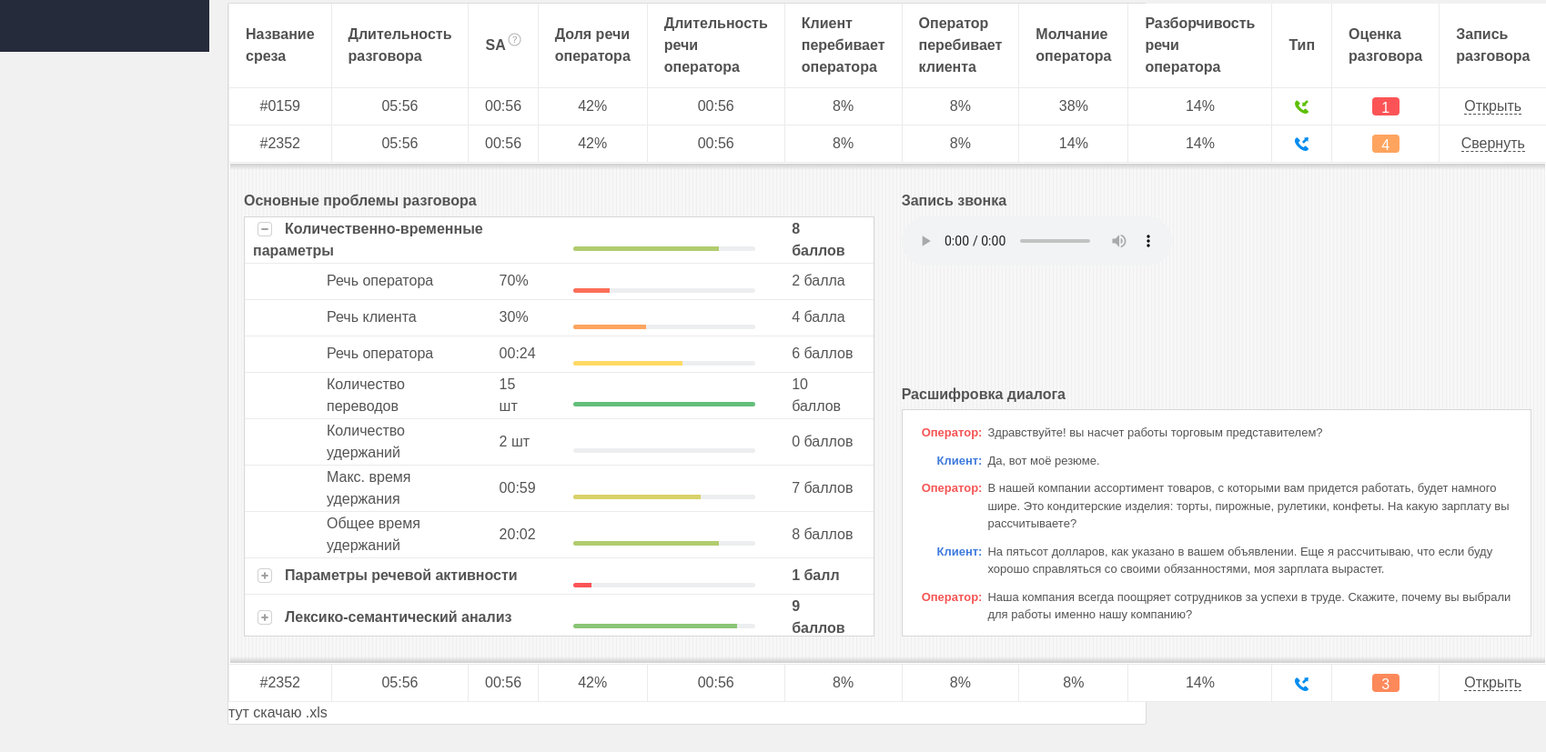
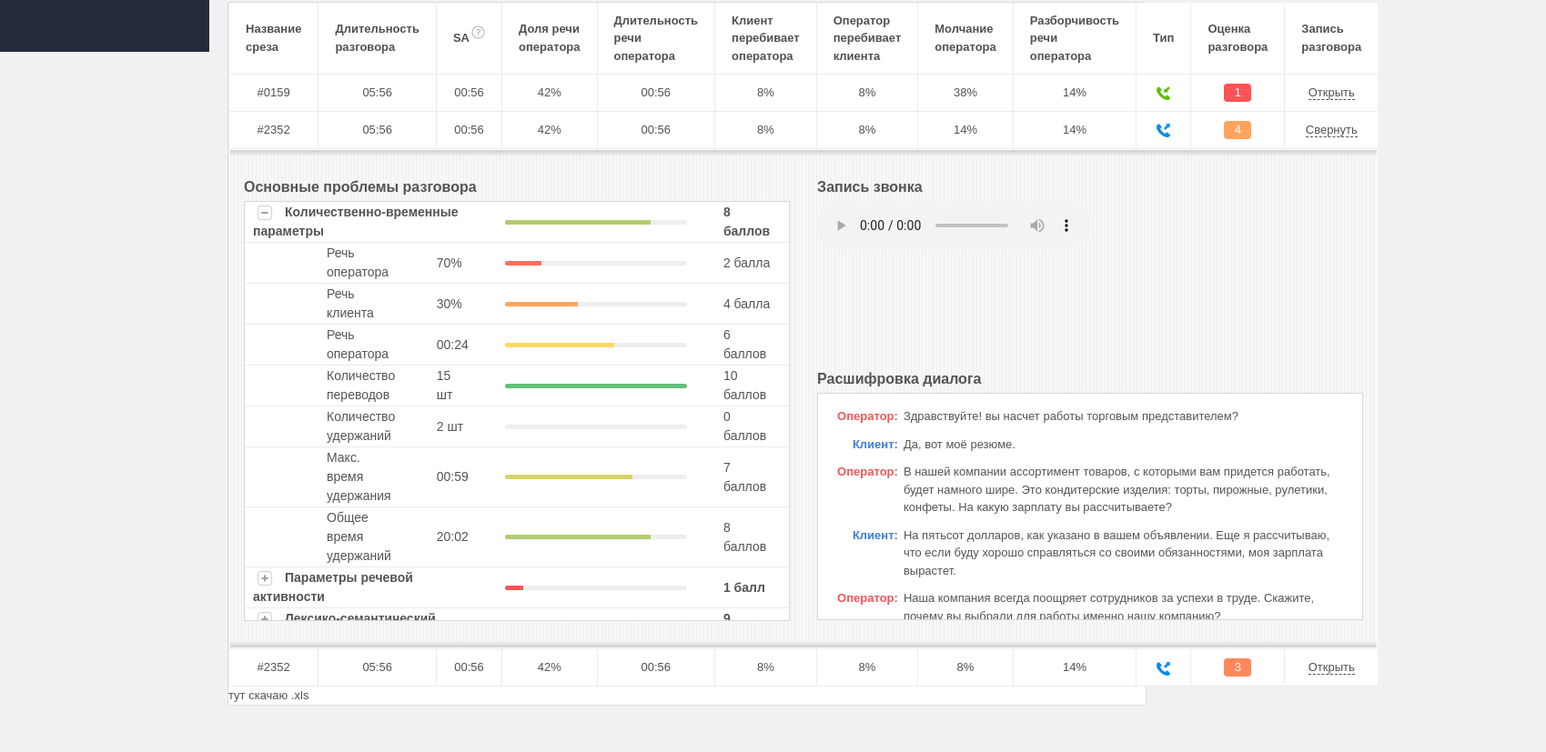
Before and after one commit to JURISTAILY/speaker-split, a plain HTML site: page physiognomy/index.htm in a window 1280 px wide. Shown: the part 743-1570 px from the top of the page at 91% size, 1699 px wide, since content can reach past the window. After the commit the page ends 1549 px from the top, so only its background shows below. Drawn offline with Linux system fonts and the light colour scheme.

Commit message:
fix some bootstrap4 migrations artefacts

```diff
--- a/physiognomy/css.css
+++ b/physiognomy/css.css
@@ -5,6 +5,7 @@ body, html
 	background: #f1f1f1;
 	width:100%;
 	font-family: "Arial Regular", Arial, "Helvetica Neue", Helvetica, sans-serif;
+	font-size:13px;
 }
 
 a
--- a/physiognomy/dialogue-details.css
+++ b/physiognomy/dialogue-details.css
@@ -51,6 +51,7 @@
 	padding-left:20px;
 	padding-right:20px;
 	height:40px;
+	font-size:14px;
 }
 
 .dialogue-info tr:hover td
@@ -70,6 +71,7 @@
 .dialogue-info-group
 {
 	font-weight: 600;
+	font-size:13px;
 }
 
 .dialogue-info td:first-child
@@ -93,7 +95,6 @@
 {
 	min-width:200px;
 	height:5px;
-	margin-top:20px;
 	padding-top:-3px;
 }
 
```
